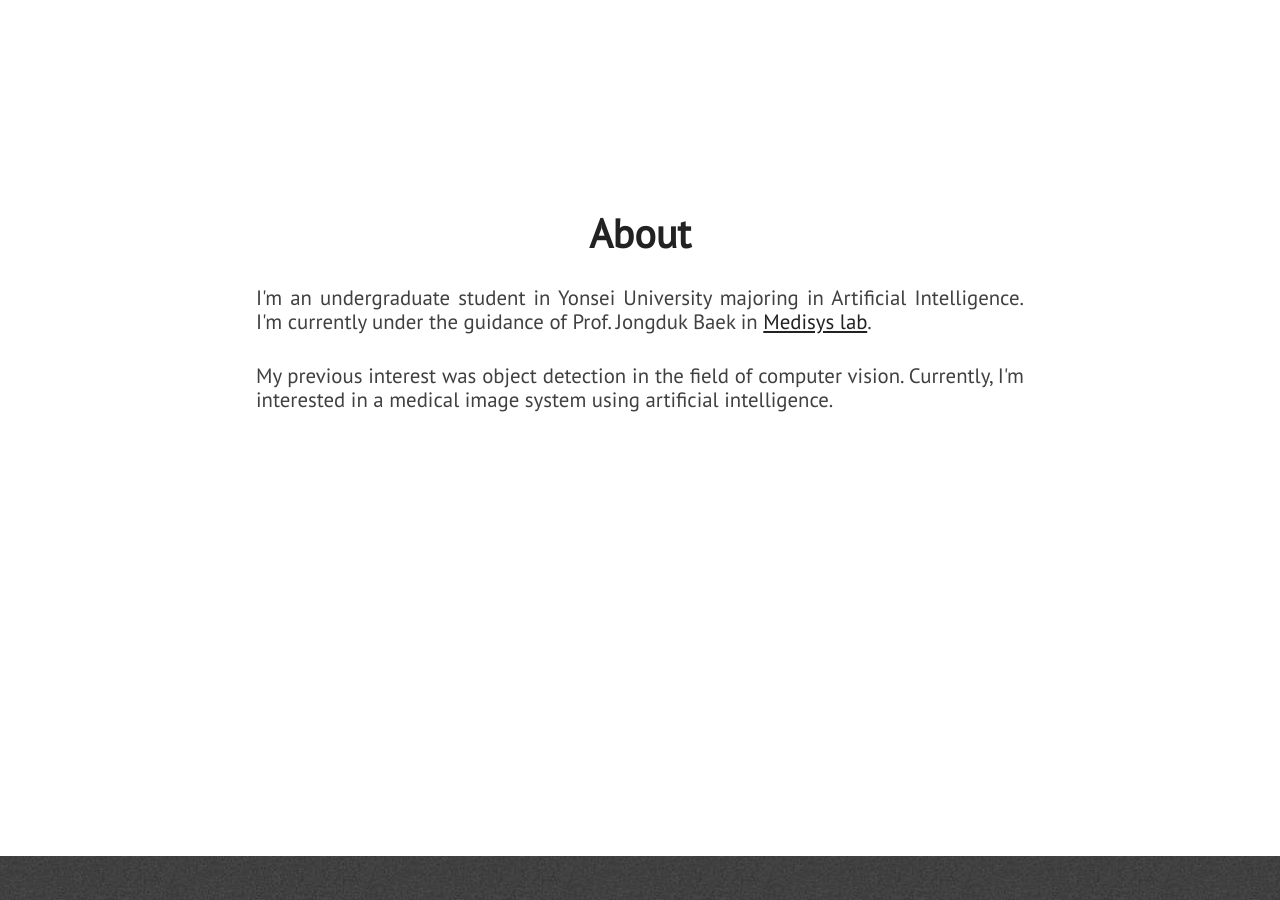
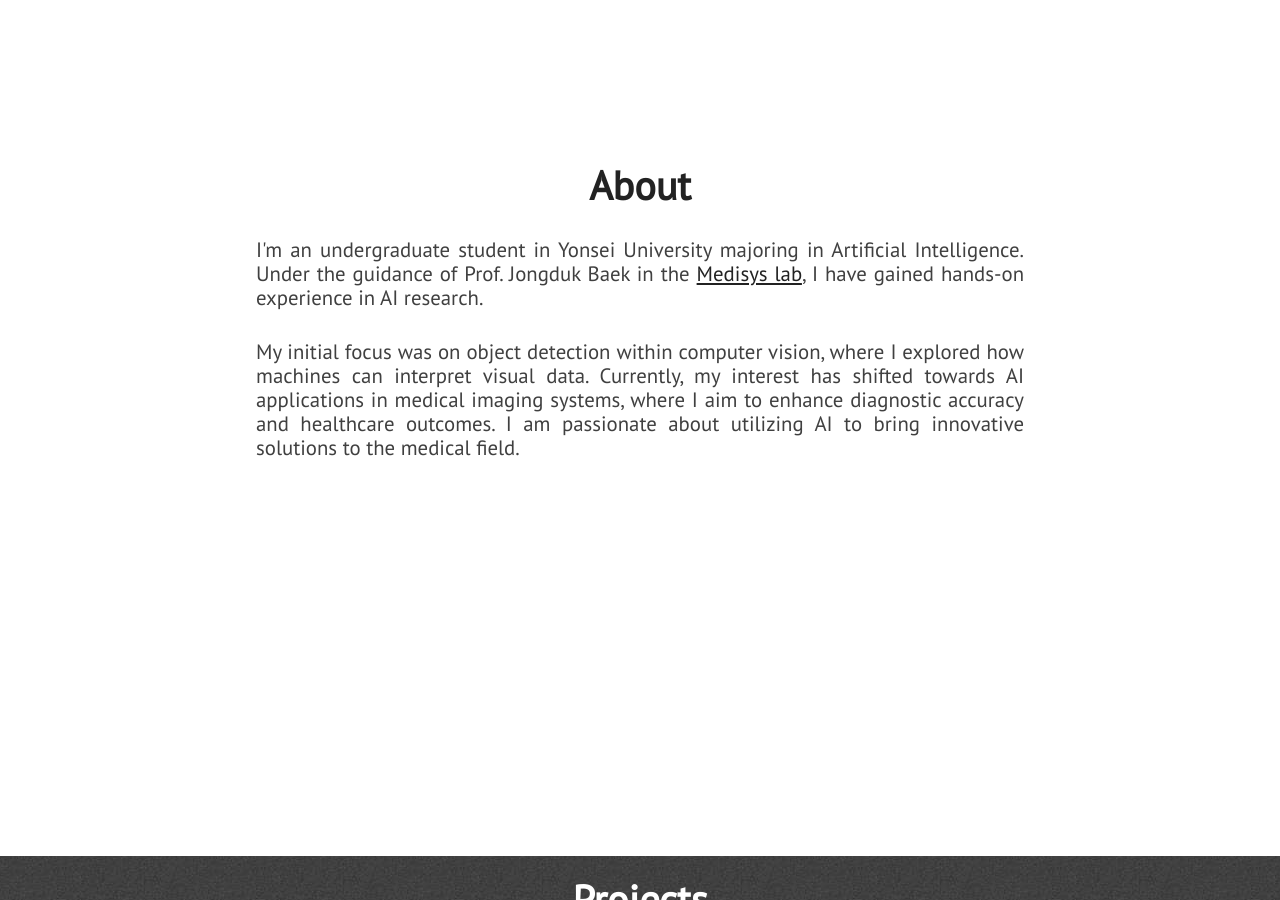
Before and after one commit to Hwanhuii/hwanhui, a Jekyll site: the page built from index.html, in a window 1280 px wide and 900 px high, scrolled down 1104 px. Built offline with Jekyll 4.4.1, drawn with Linux system fonts in a browser that asks for light colours; nearby versions of some CDN libraries; some of the changed text lies outside the part shown.

Commit message:
change info

```diff
--- a/_includes/about.html
+++ b/_includes/about.html
@@ -3,10 +3,10 @@
         <div id="about-text">
             <div class="section-heading">About</div>
             <p class="paragraph-text justify-text">
-                I'm an undergraduate student in Yonsei University majoring in Artificial Intelligence. I'm currently under the guidance of Prof. Jongduk Baek in <a href="https://sites.google.com/view/yonsei-medisyslab/home">Medisys lab</a>.
+                I'm an undergraduate student in Yonsei University majoring in Artificial Intelligence. Under the guidance of Prof. Jongduk Baek in the <a href="https://sites.google.com/view/yonsei-medisyslab/home">Medisys lab</a>, I have gained hands-on experience in AI research.
             </p>
             <p class="paragraph-text justify-text">
-                My previous interest was object detection in the field of computer vision. Currently, I'm interested in a medical image system using artificial intelligence.
+                My initial focus was on object detection within computer vision, where I explored how machines can interpret visual data. Currently, my interest has shifted towards AI applications in medical imaging systems, where I aim to enhance diagnostic accuracy and healthcare outcomes. I am passionate about utilizing AI to bring innovative solutions to the medical field.
             </p>
         </div>
     </section>
--- a/_includes/extra.html
+++ b/_includes/extra.html
@@ -2,31 +2,20 @@
     <section class="section extra" id="extra">
         <div>
             <div class="section-heading" id="chat-text">Contact</div>
+
             <p class="paragraph-text justify-text">
-                I'd love to hear from you! I'm open to collaborations, especially on open source projects. Interesting work opportunity? Shoot. Just want to have a coffee and talk about stars, cars or Pokémon? Awesome.
+                Please feel free to write to me for anything: <a href="mailto:{{ site.email }}">{{ site.email }}</a>.
             </p>
-            <p class="paragraph-text justify-text">
-                Please feel free to write to me for anything: <a href="mailto:{{ site.email }}">{{ site.email }}</a> (<a href="https://www.nagekar.com/publickey.abhishek@nagekar.com.asc">PGP Key</a>). It might take me a day to get back, but rest assured, you'll hear from me.
-            </p>
-            <p class="paragraph-text justify-text">
-                My resume is available here: <a href="{{ site.blog_url }}/resume/resume.pdf">PDF</a>, <a href="{{ site.blog_url }}/resume/resume.docx">DOC</a>
-            </p>
+
             <div class="extra-links">
                 <span class="hint--bottom bottom-link" aria-label="Email">
                     <a href="mailto:{{ site.email }}"><i class="head-icon fas fa-envelope"></i></a>
                 </span>
-                <span class="hint--bottom bottom-link" aria-label="PGP Key">
-                    <a href="https://www.nagekar.com/publickey.abhishek@nagekar.com.asc"><i class="head-icon fas fa-key"></i></a>
-                </span>
+
                 <span class="hint--bottom bottom-link" aria-label="GitHub">
                     <a href="https://github.com/{{ site.github_username }}"><i class="head-icon fab fa-github"></i></a>
                 </span>
-                <span class="hint--bottom bottom-link" aria-label="Web Blog">
-                    <a href="{{ site.blog_url }}"><i class="head-icon fas fa-rss"></i></a>
-                </span>
-                <span class="hint--bottom bottom-link" aria-label="Keybase">
-                    <a href="https://keybase.io/{{ site.keybase_username }}"><i class="head-icon fab fa-keybase"></i></a>
-                </span>
+
                 <!-- <span class="hint--bottom bottom-link" aria-label="Reddit">
                     <a href="https://www.reddit.com/u/{{ site.reddit_username }}"><i class="head-icon fab fa-reddit"></i></a>
                 </span>
--- a/_includes/nav.html
+++ b/_includes/nav.html
@@ -10,7 +10,6 @@
             <a class="semi-transparent-button with-border nav-links" href="#about">ABOUT</a>
             <a class="semi-transparent-button with-border nav-links" href="#skills">SKILLS</a>
             <a class="semi-transparent-button with-border nav-links" href="#projects">PROJECTS</a>
-            <a class="semi-transparent-button with-border nav-links" href="#blog-posts">BLOG</a>
         </div>
     </div>
 </section>
--- a/_layouts/default.html
+++ b/_layouts/default.html
@@ -9,11 +9,7 @@
 
     {% include about.html %}
 
-    {% include skills.html %}
-
     {% include projects.html %}
-
-    {% include blogs.html %}
 
     {% include extra.html %}
 
```
